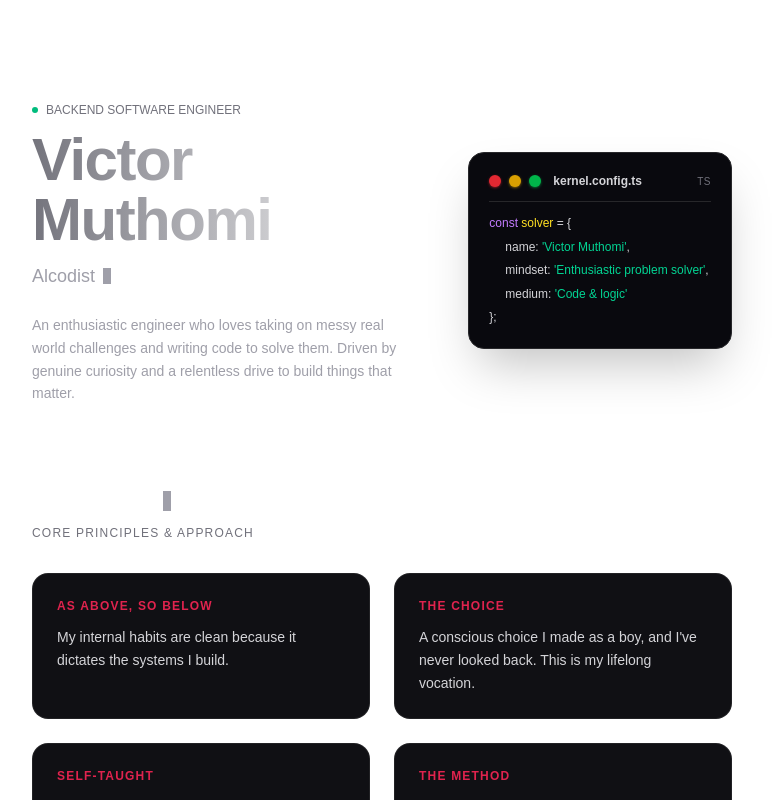
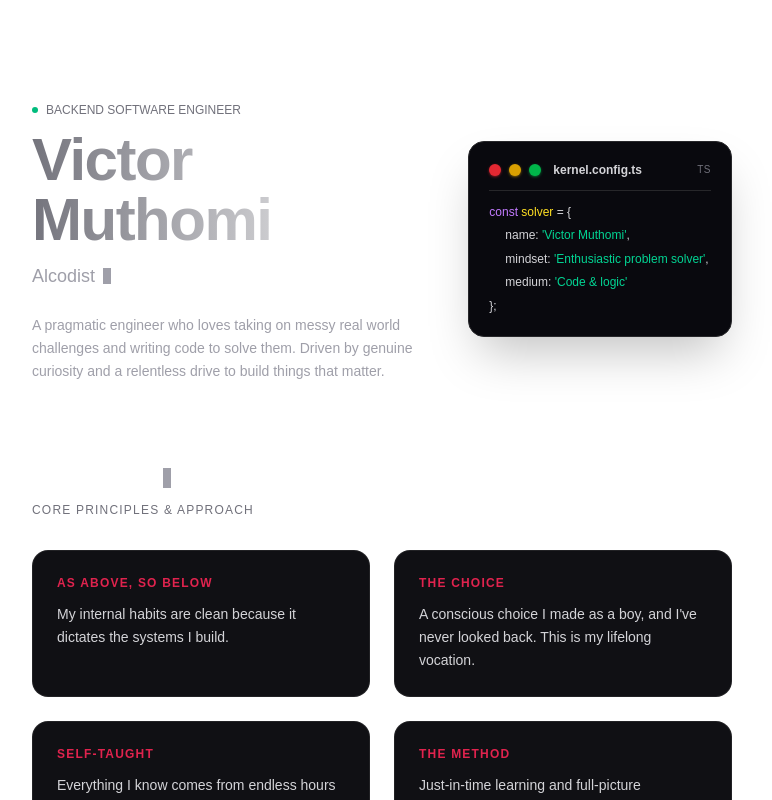
Before and after one commit to muthomi101/victormuthomi, a Next.js app: page / in a window 1280 px wide. Shown: the top 800 px of the page, without its empty margins (258-1030 px from the left). Built offline with nearby package versions, Linux system fonts and the light colour scheme.

Commit message:
change ethuthiastic to pragmatic.2

```diff
--- a/src/components/Hero.tsx
+++ b/src/components/Hero.tsx
@@ -24,9 +24,9 @@ export function Hero() {
         </div>
 
         <p className="text-sm text-zinc-400 leading-relaxed max-w-xl font-mono">
-          An enthusiastic engineer who loves taking on messy real world
-          challenges and writing code to solve them. Driven by genuine curiosity
-          and a relentless drive to build things that matter.
+          A pragmatic engineer who loves taking on messy real world challenges
+          and writing code to solve them. Driven by genuine curiosity and a
+          relentless drive to build things that matter.
         </p>
       </div>
 
```
